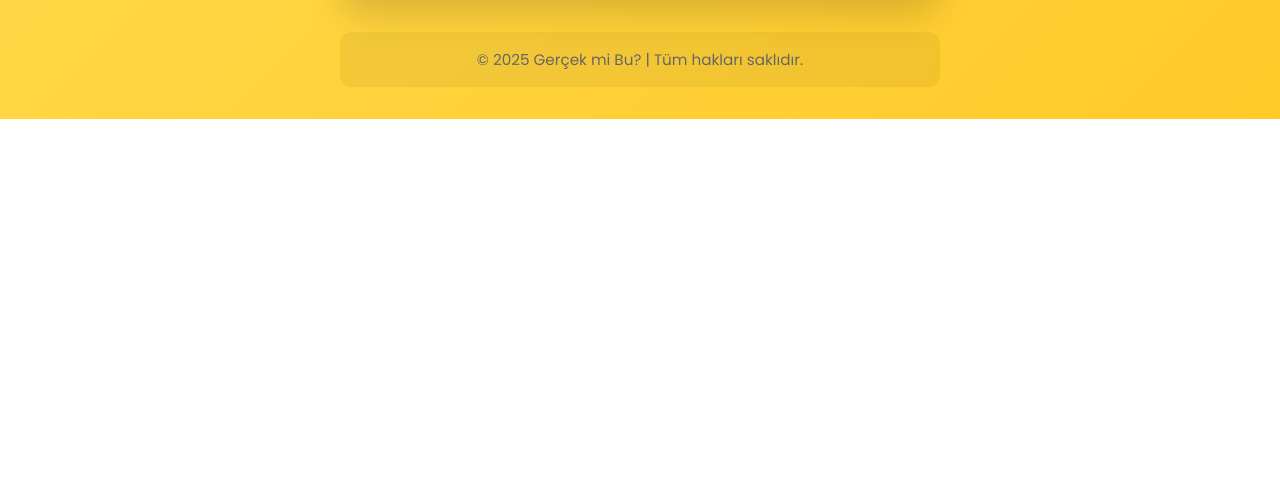
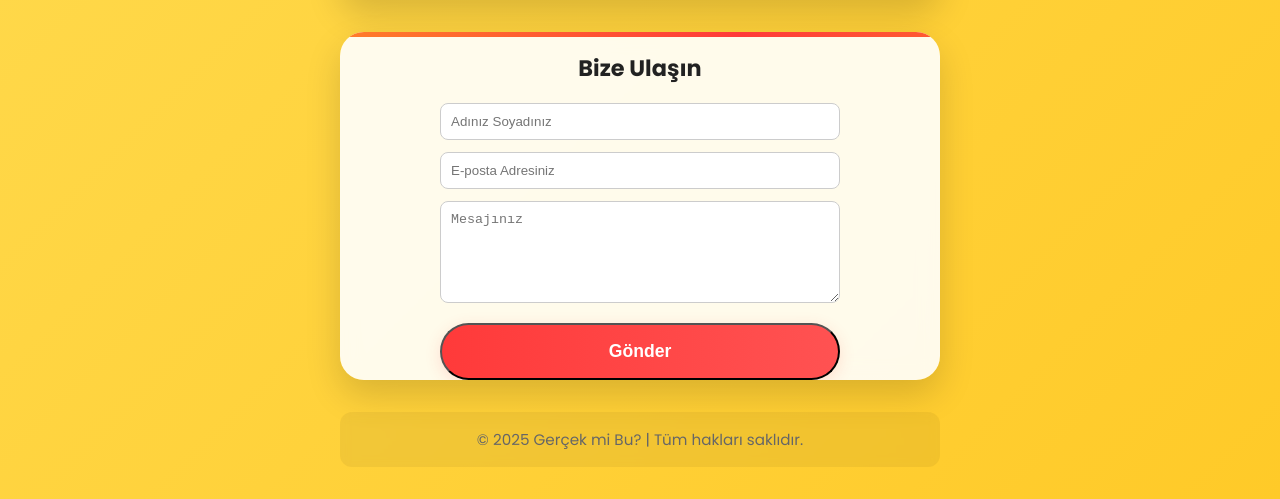
Before and after one commit to GMBShorts/Gercekmibu, a plain HTML site: page index.html in a window 1280 px wide. Shown: the part 1046-1545 px from the top of the page. Before the commit the page ends 1165 px from the top, so only its background shows below. Drawn offline with Linux system fonts and the light colour scheme.

Commit message:
index.html

```diff
--- a/index.html
+++ b/index.html
@@ -385,6 +385,15 @@
       </div>
     </div>
     <!-- Footer -->
+    <div class="card" style="margin-bottom: 32px;">
+  <h2 style="text-align:center; color:#222; font-size:1.4rem; font-weight:bold;">Bize Ulaşın</h2>
+  <form action="https://formspree.io/f/mpwdpopq" method="POST" style="display:flex; flex-direction:column; gap:12px; max-width:400px; margin:0 auto;">
+    <input type="text" name="isim" placeholder="Adınız Soyadınız" required style="padding:10px; border-radius:8px; border:1px solid #ccc;">
+    <input type="email" name="eposta" placeholder="E-posta Adresiniz" required style="padding:10px; border-radius:8px; border:1px solid #ccc;">
+    <textarea name="mesaj" placeholder="Mesajınız" required style="padding:10px; border-radius:8px; border:1px solid #ccc; min-height:80px;"></textarea>
+    <button type="submit" class="subscribe-btn" style="width:100%;">Gönder</button>
+  </form>
+</div>
     <div class="footer">
       © 2025 Gerçek mi Bu? | Tüm hakları saklıdır.
     </div>
```
